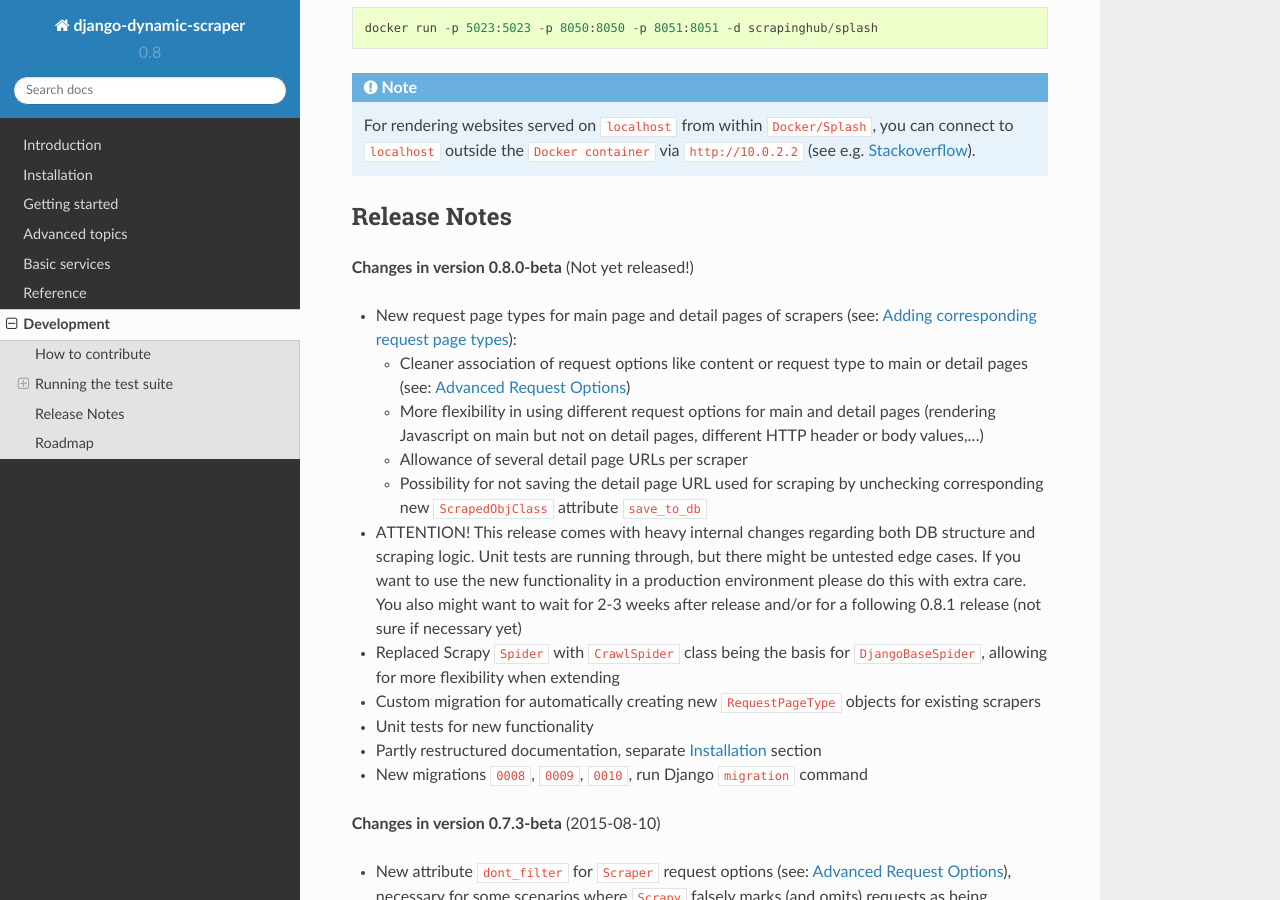
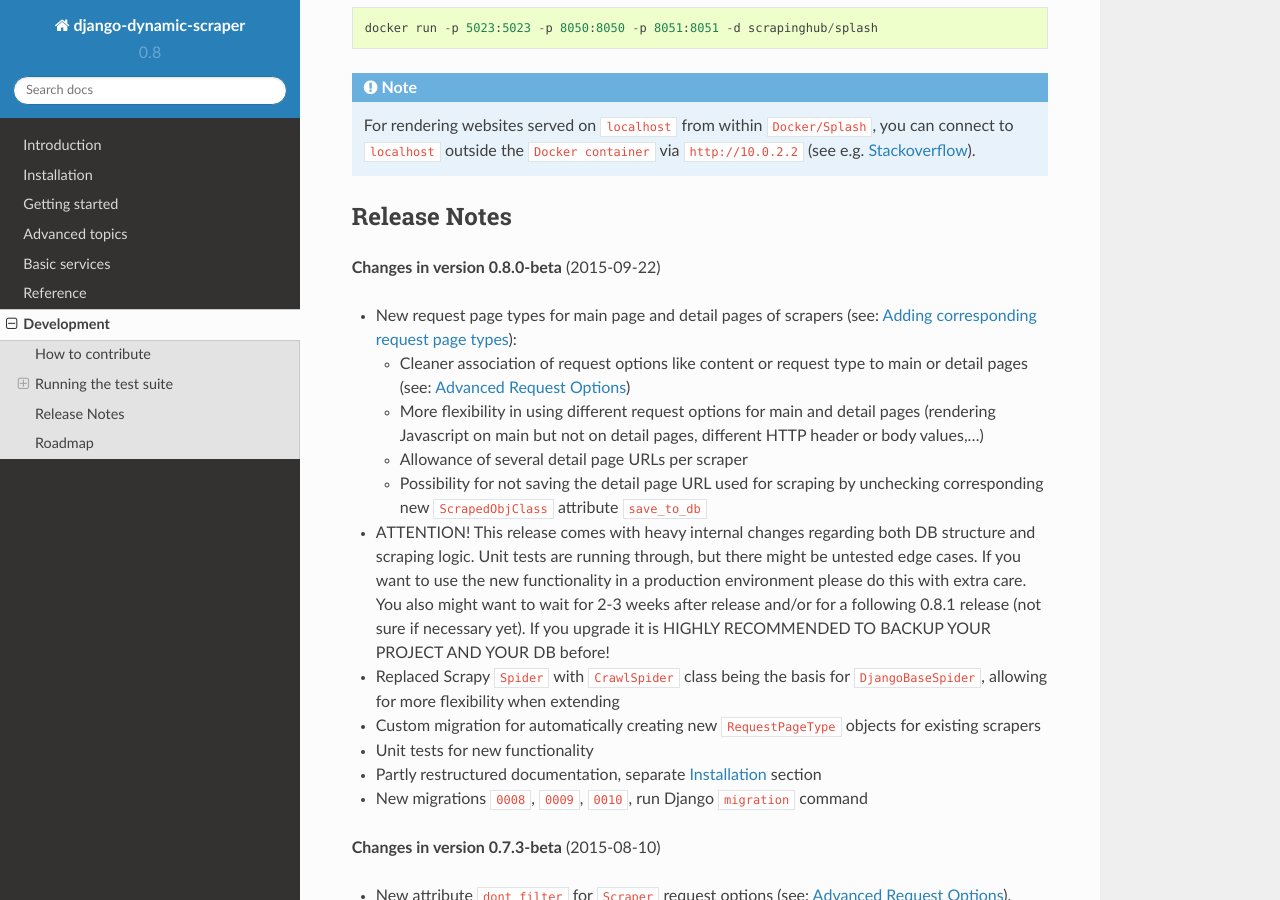
Before and after one commit to dev02019/django-dynamic-scraper, a Sphinx documentation site: the page built from docs/development.rst, in a window 1280 px wide and 900 px high, scrolled down 2148 px. Built offline with Sphinx 7.4.7 and the Read the Docs theme 2.0.0, drawn with Linux system fonts in a browser that asks for light colours.

```diff
--- a/docs/development.rst
+++ b/docs/development.rst
@@ -94,7 +94,7 @@ Docker container can be run with::
 
 Release Notes
 =============
-**Changes in version 0.8.0-beta** (Not yet released!)
+**Changes in version 0.8.0-beta** (2015-09-22)
 
 * New request page types for main page and detail pages of scrapers (see: :ref:`adding_request_page_types`):
 
@@ -108,7 +108,8 @@ Release Notes
 * ATTENTION! This release comes with heavy internal changes regarding both DB structure and scraping logic.
   Unit tests are running through, but there might be untested edge cases. If you want to use the new functionality in a production
   environment please do this with extra care. You also might want to wait for 2-3 weeks after release
-  and/or for a following 0.8.1 release (not sure if necessary yet)
+  and/or for a following 0.8.1 release (not sure if necessary yet). If you upgrade it is HIGHLY RECOMMENDED TO BACKUP YOUR
+  PROJECT AND YOUR DB before!
 * Replaced Scrapy ``Spider`` with ``CrawlSpider`` class being the basis for ``DjangoBaseSpider``, allowing
   for more flexibility when extending
 * Custom migration for automatically creating new ``RequestPageType`` objects for existing scrapers
```
